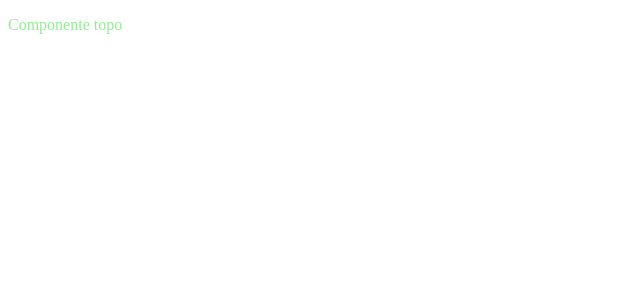
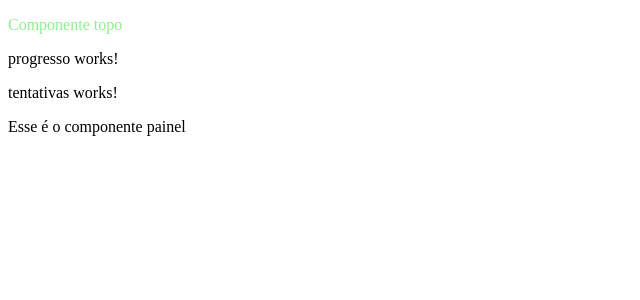
Before and after one commit to EricGambit/udemy-angular-site1, an Angular app: page / in a window 1280 px wide. Shown: the top 300 px of the page, without its empty margins (0-640 px from the left). Built offline with nearby package versions, Linux system fonts and the light colour scheme.

Commit message:
Criado rascunho dos componentes painel, progresso e tentativas

```diff
--- a/src/app/app.component.html
+++ b/src/app/app.component.html
@@ -1 +1,2 @@
 <app-topo></app-topo>
+<app-painel></app-painel>
--- /dev/null
+++ b/src/app/painel/painel.component.html
@@ -0,0 +1,5 @@
+<app-progresso></app-progresso>
+<app-tentativas></app-tentativas>
+<p>
+  Esse é o componente painel
+</p>
--- /dev/null
+++ b/src/app/painel/painel.component.ts
@@ -0,0 +1,15 @@
+import { Component, OnInit } from '@angular/core';
+
+@Component({
+  selector: 'app-painel',
+  templateUrl: './painel.component.html',
+  styleUrls: ['./painel.component.css']
+})
+export class PainelComponent implements OnInit {
+
+  constructor() { }
+
+  ngOnInit() {
+  }
+
+}
--- /dev/null
+++ b/src/app/progresso/progresso.component.html
@@ -0,0 +1,3 @@
+<p>
+  progresso works!
+</p>
--- /dev/null
+++ b/src/app/progresso/progresso.component.ts
@@ -0,0 +1,15 @@
+import { Component, OnInit } from '@angular/core';
+
+@Component({
+  selector: 'app-progresso',
+  templateUrl: './progresso.component.html',
+  styleUrls: ['./progresso.component.css']
+})
+export class ProgressoComponent implements OnInit {
+
+  constructor() { }
+
+  ngOnInit() {
+  }
+
+}
--- /dev/null
+++ b/src/app/tentativas/tentativas.component.html
@@ -0,0 +1,3 @@
+<p>
+  tentativas works!
+</p>
--- /dev/null
+++ b/src/app/tentativas/tentativas.component.ts
@@ -0,0 +1,15 @@
+import { Component, OnInit } from '@angular/core';
+
+@Component({
+  selector: 'app-tentativas',
+  templateUrl: './tentativas.component.html',
+  styleUrls: ['./tentativas.component.css']
+})
+export class TentativasComponent implements OnInit {
+
+  constructor() { }
+
+  ngOnInit() {
+  }
+
+}
```
Also changed, not shown: src/app/app.module.ts (+7 -1 lines), src/app/painel/painel.component.css (added), src/app/progresso/progresso.component.css (added), src/app/tentativas/tentativas.component.css (added).
